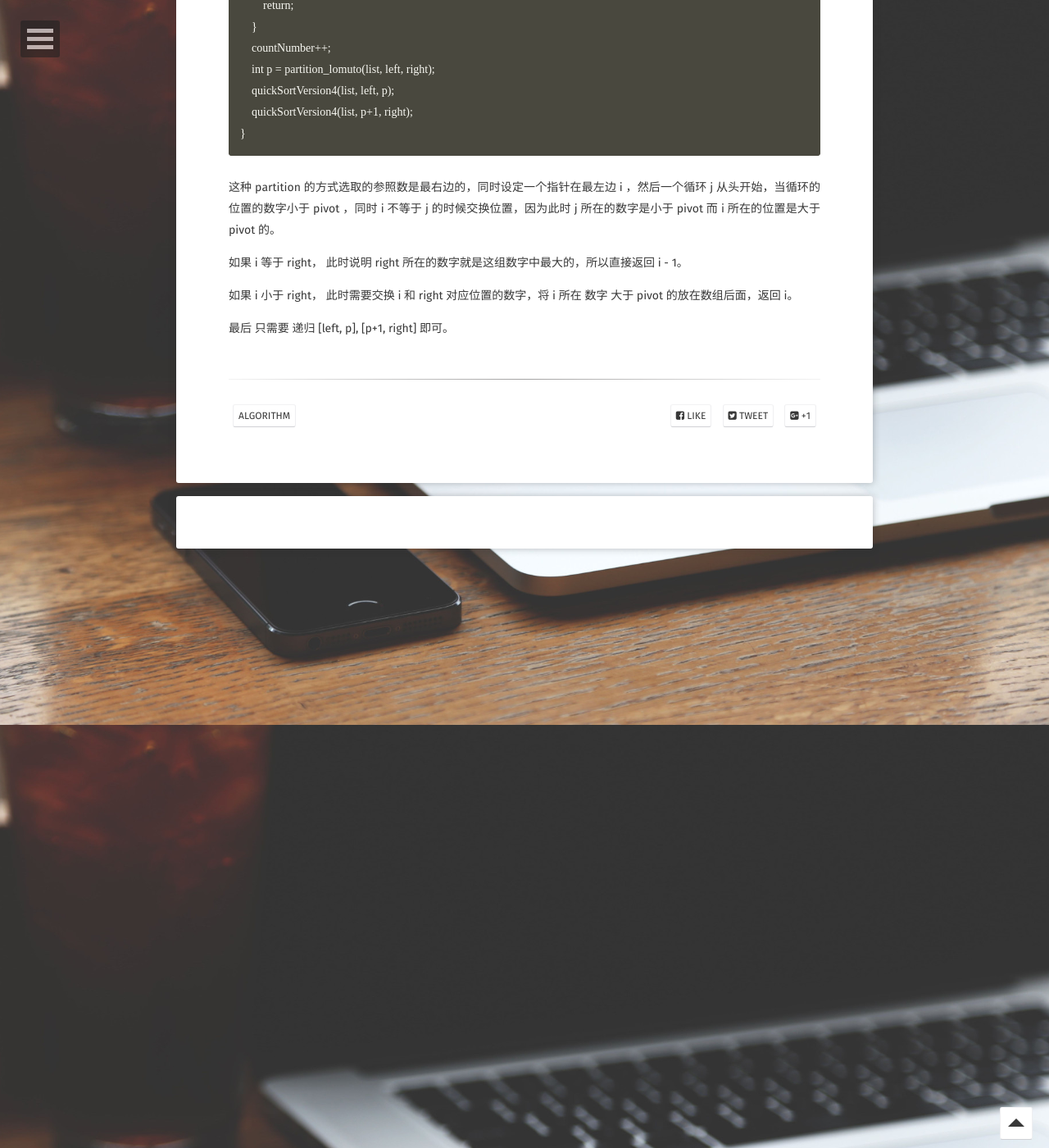
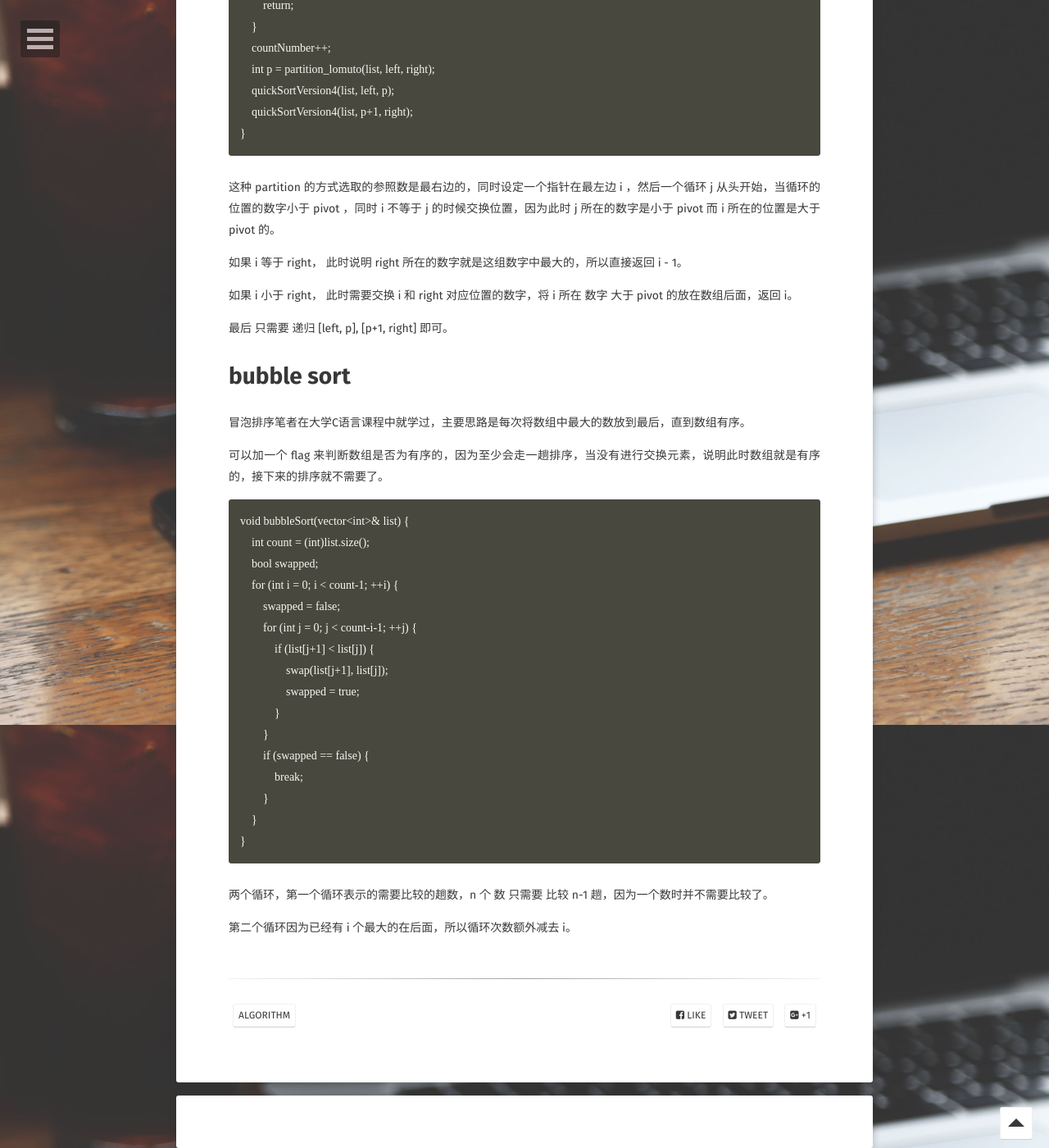
Before and after one commit to longjianjiang/longjianjiang.github.io, a Jekyll site: the page built from _posts/2018-12-07-sort.md, in a window 1280 px wide and 1400 px high, scrolled down 6316 px. Shown: the whole window at 82% size. Built offline with Jekyll 4.4.1, drawn with Linux system fonts in a browser that asks for light colours; some web fonts are replaced; comment, search, counter and statistics services are not loaded.

Commit message:
Update(auto commit)

````diff
--- a/_posts/2018-12-07-sort.md
+++ b/_posts/2018-12-07-sort.md
@@ -229,3 +229,32 @@ void quickSortVersion4(vector<int>& list, int left, int right) {
 如果 i 小于 right， 此时需要交换 i 和 right 对应位置的数字，将 i 所在 数字 大于 pivot 的放在数组后面，返回 i。
 
 最后 只需要 递归 [left, p], [p+1, right] 即可。
+
+# bubble sort
+
+冒泡排序笔者在大学C语言课程中就学过，主要思路是每次将数组中最大的数放到最后，直到数组有序。
+
+可以加一个 flag 来判断数组是否为有序的，因为至少会走一趟排序，当没有进行交换元素，说明此时数组就是有序的，接下来的排序就不需要了。
+
+```
+void bubbleSort(vector<int>& list) {
+    int count = (int)list.size();
+    bool swapped;
+    for (int i = 0; i < count-1; ++i) {
+        swapped = false;
+        for (int j = 0; j < count-i-1; ++j) {
+            if (list[j+1] < list[j]) {
+                swap(list[j+1], list[j]);
+                swapped = true;
+            }
+        }
+        if (swapped == false) {
+            break;
+        }
+    }
+}
+```
+
+两个循环，第一个循环表示的需要比较的趟数，n 个 数 只需要 比较 n-1 趟，因为一个数时并不需要比较了。
+
+第二个循环因为已经有 i 个最大的在后面，所以循环次数额外减去 i。
````
